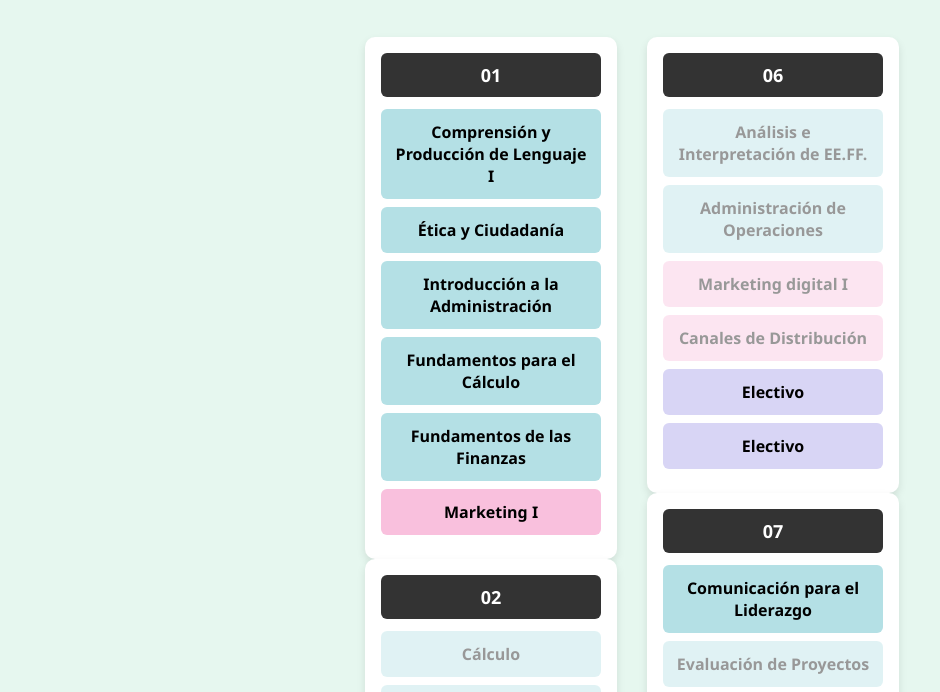
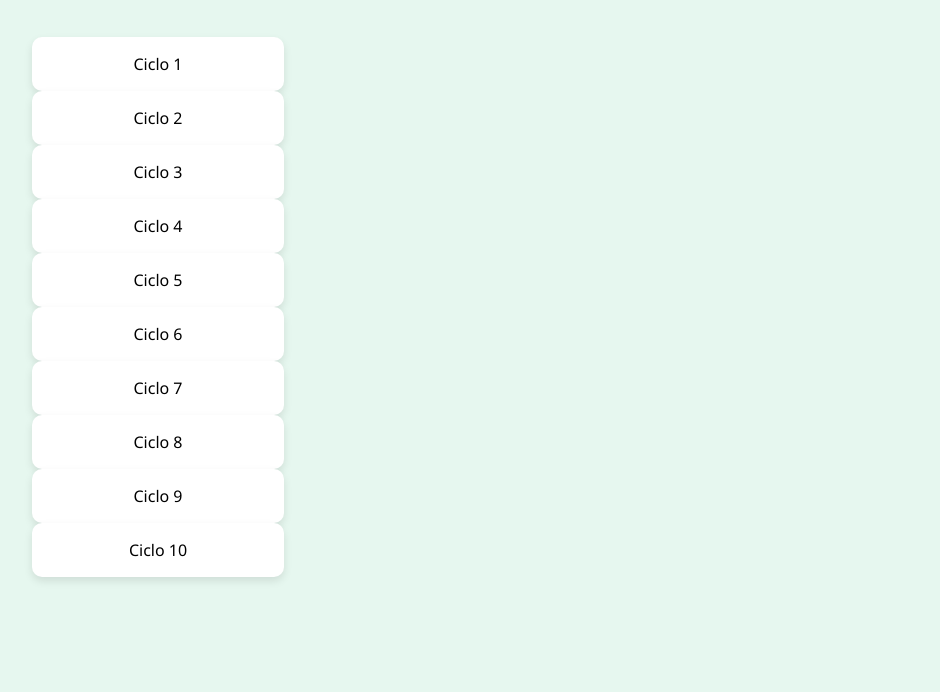
Before and after one commit to Danie247/Malla-de-Admi-y-Marketing-, a plain HTML site: page index.html in a window 1280 px wide. Shown: the part 107-799 px from the top of the page, without its empty margins (8-948 px from the left). Drawn offline with Linux system fonts and the light colour scheme.

Commit message:
Update index.html

```diff
--- a/index.html
+++ b/index.html
@@ -9,10 +9,20 @@
   <h1>Malla Curricular Adm. & Marketing</h1>
 
   <!-- Nueva estructura de dos filas -->
-  <div id="malla-container">
-    <div id="fila-1" class="fila"></div>
-    <div id="fila-2" class="fila"></div>
-  </div>
+ <div class="row">
+  <div class="ciclo" id="ciclo1">Ciclo 1</div>
+  <div class="ciclo" id="ciclo2">Ciclo 2</div>
+  <div class="ciclo" id="ciclo3">Ciclo 3</div>
+  <div class="ciclo" id="ciclo4">Ciclo 4</div>
+  <div class="ciclo" id="ciclo5">Ciclo 5</div>
+</div>
+<div class="row">
+  <div class="ciclo" id="ciclo6">Ciclo 6</div>
+  <div class="ciclo" id="ciclo7">Ciclo 7</div>
+  <div class="ciclo" id="ciclo8">Ciclo 8</div>
+  <div class="ciclo" id="ciclo9">Ciclo 9</div>
+  <div class="ciclo" id="ciclo10">Ciclo 10</div>
+</div>
 
   <script src="script.js"></script>
 </body>
```
